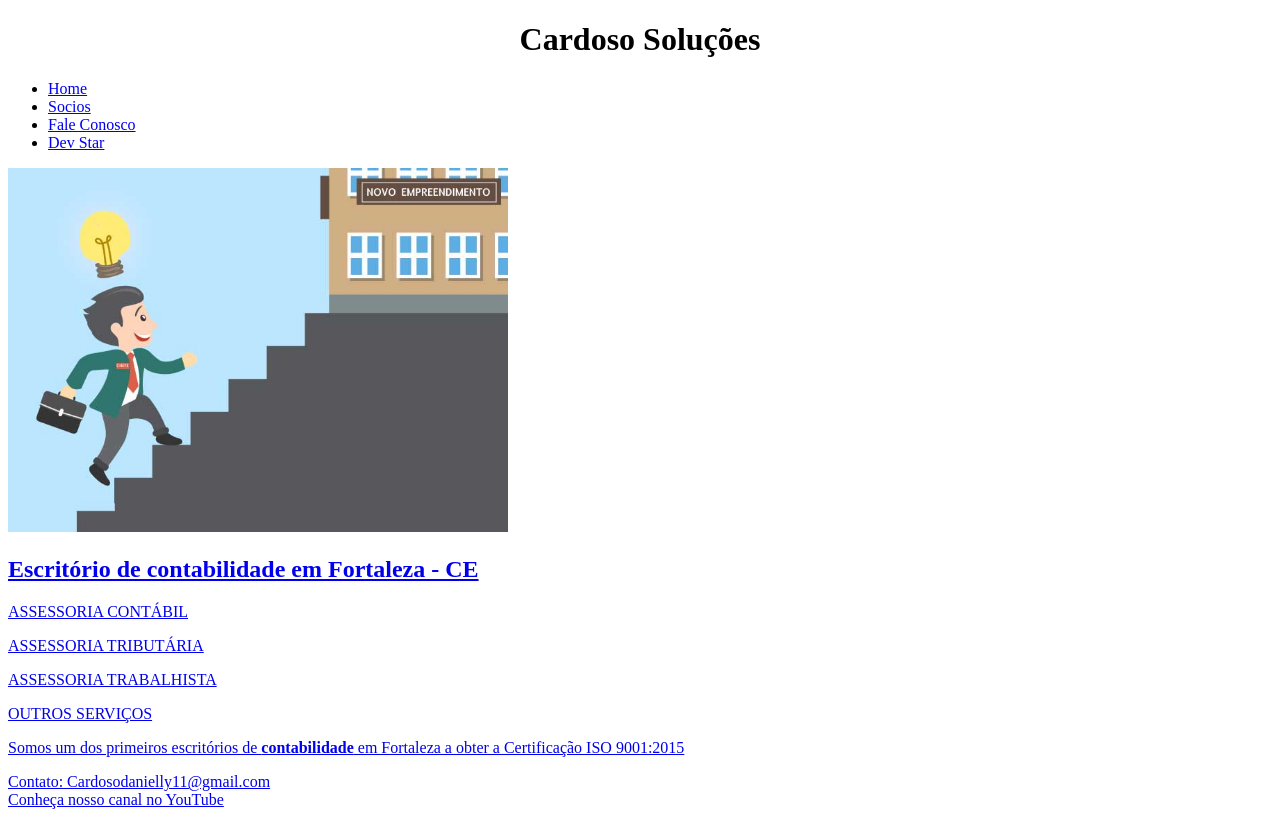
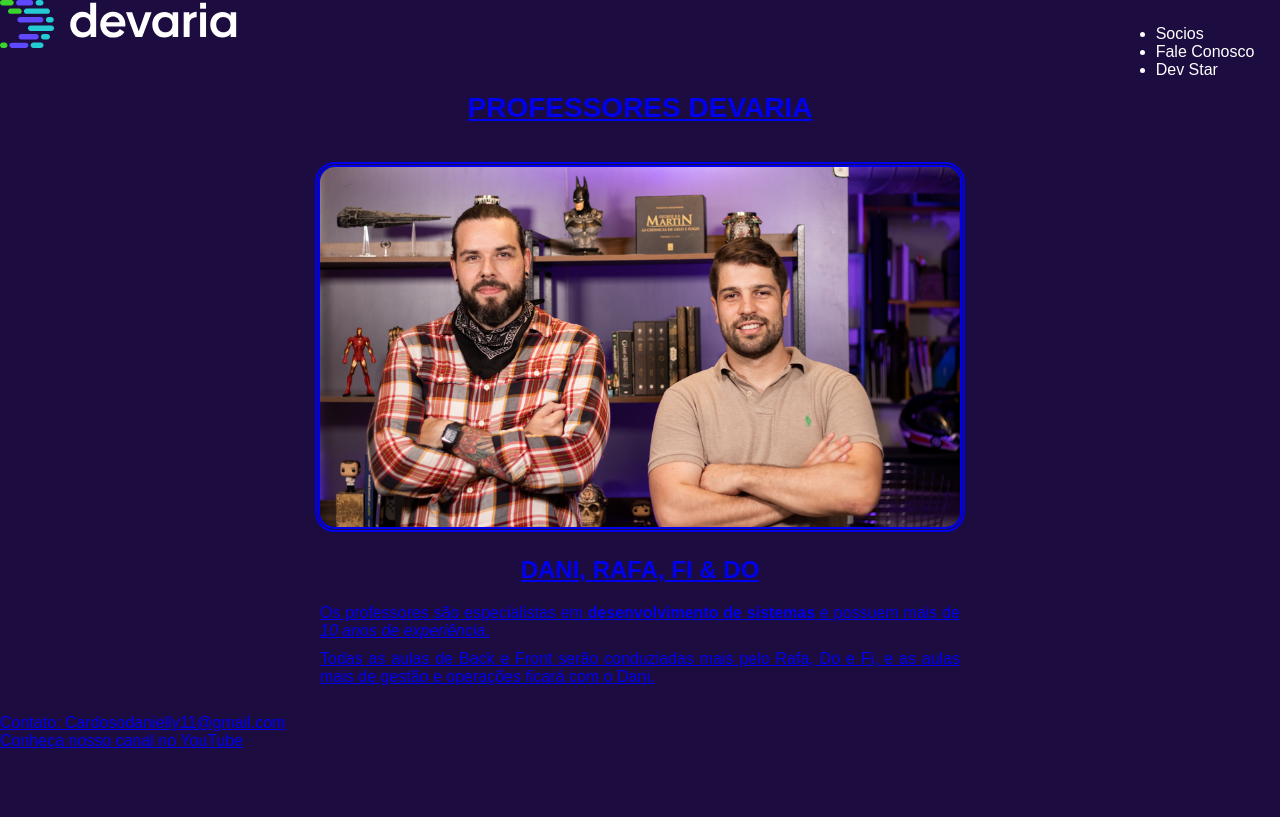
Before and after one commit to DanyMarinho/Aula-CSS-Devaria, a plain HTML site: page professores.html in a window 1280 px wide. Drawn offline with Linux system fonts and the light colour scheme.

Commit message:
Melhorias
Atualização do HTML

```diff
--- a/professores.html
+++ b/professores.html
@@ -4,15 +4,19 @@
     <meta charset="UTF-8">
     <meta http-equiv="X-UA-Compatible" content="IE=edge">
     <meta name="viewport" content="width=device-width, initial-scale=1.0">
+    <link rel="stylesheet" href="public/css/devaria.css" />
+    <link rel="stylesheet" href="public/css/footer.css" />
+    <link rel="stylesheet" href="public/css/header.css" />
+    <link rel="stylesheet" href="public/css/professores.css">
     <title>Professores Devaria</title>
-    <link rel="stylesheet" href="public/css/index.css">
 </head>
 <body>
     <header>
-        <center><h1>Cardoso Soluções</h1></center>
-        <nav>
+        <a href="index.html" class="link-logo">
+            <img src="public/fotos/logo-devaria.svg" alt="logo devaria" />
+        </a>
+        <nav class="menu">
             <ul>
-                <li><a href="index.html">Home</a></li>
                 <li><a href="professores.html">Socios</a></li>
                 <li><a href="faleconosco.html">Fale Conosco</a></li>
                 <li><a href="devstar.html"> Dev Star</li>
@@ -20,17 +24,20 @@
         </nav>
     </header>
     <main>
-        <selection>
-            <div>
-                <img src="fotos/crescimento.png.jpg" width="500" alt="Professores">
+        <h1 class="title text-center">Professores Devaria</h1>
+
+        <selection class="content-container">
+            <div class="text-center">
+                <img class="width-50pct-desktop" src="public/fotos/fotoprofessores.png" alt="Professores Devaria">
             </div>
             <article>
-                <h2>Escritório de contabilidade em Fortaleza - CE</h2>
-                <p>ASSESSORIA CONTÁBIL</p>
-                <p>ASSESSORIA TRIBUTÁRIA</p>
-                <p>ASSESSORIA TRABALHISTA</p>
-                <p>OUTROS SERVIÇOS</p>
-                <p>Somos um dos primeiros escritórios de <strong>contabilidade</strong> em Fortaleza a obter a Certificação ISO 9001:2015</p>
+                <h2 class="title text-center">Dani, Rafa, Fi & Do</h2>
+                <p class="text-justify width-50pct-desktop">
+                    Os professores são especialistas em <strong>desenvolvimento de sistemas</strong> e possuem mais de <em>10 anos de experiência</em>.
+                </p>
+                <p class="text-justify width-50pct-desktop">
+                    Todas as aulas de Back e Front serão conduziadas mais pelo Rafa, Do e Fi, e as aulas mais de gestão e operações ficará com o Dani.
+                </p>
             </article>
         </selection>
     </main>
--- a/public/css/professores.css
+++ b/public/css/professores.css
@@ -0,0 +1,19 @@
+.content-container {
+    padding: 20px;
+}
+
+.content-container h2.title {
+    font-size: 1.5em;
+}
+
+.content-container > div img {
+    width: 98%;
+    border-radius: 20px;
+    border: 5px double;
+}
+
+@media screen and (min-width: 992px) {
+    .content-container article p {
+        margin: 0 auto 10px;
+    }
+}
```
Also changed, not shown: public/css/fale-conosco.css (+88 -0 lines).
